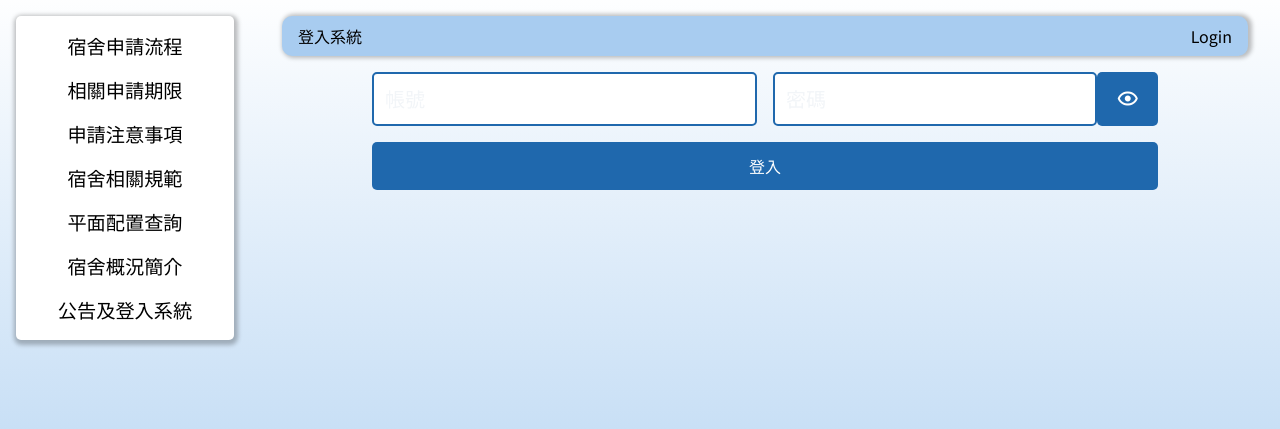
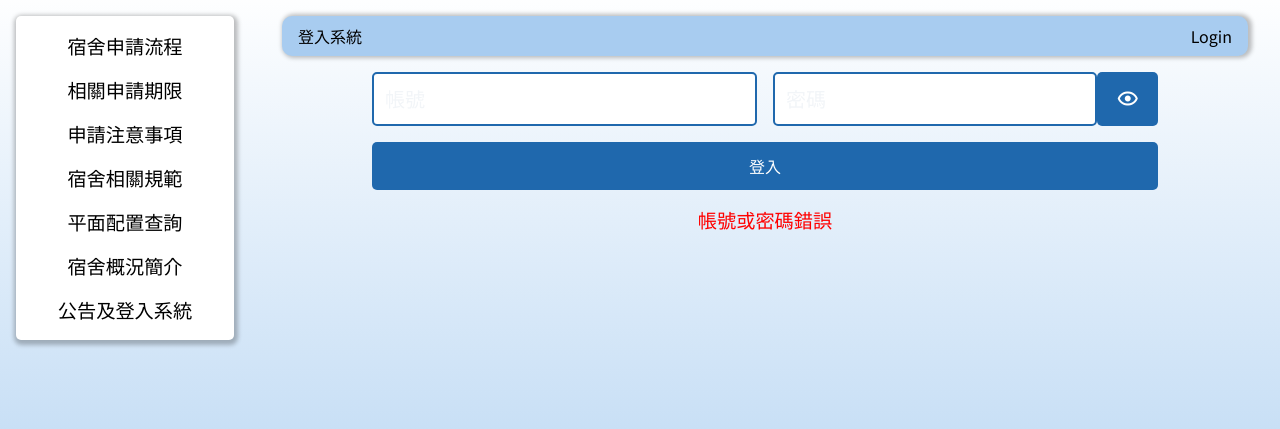
Before and after one commit to dachangjames/ccu-dorm-for-grads, a PHP site: page /?inner=login&auth=401 in a window 1280 px wide. Shown: the part 253-682 px from the top of the page. Run offline with PHP 8.4, Linux system fonts and the light colour scheme; some libraries are stand-ins or nearby versions.

Commit message:
fixed issue #24

```diff
--- a/class/Token.php
+++ b/class/Token.php
@@ -17,8 +17,8 @@ class Token
    * @param array $payload
    * Contains user account and password.
    *
-   * @return string|unset
-   * Return the access token if the payload is valid.
+   * @return string|int
+   * Return the access token if the payload is valid, if not, return 401 or 403.
    */
   public static function auth($payload)
   {
@@ -30,9 +30,9 @@ class Token
     $payload["pw"] = $hashed_pw;
 
     $tokens = self::sign($payload, $ACCESS_KEY, $REFRESH_KEY, self::ACCESS_EXP, self::REFRESH_EXP);
-    if (!$tokens) {
+    if ($tokens === 401 || $tokens === 403) {
       // wrong account or password
-      return;
+      return $tokens;
     }
 
     [$access_token, $refresh_token] = $tokens;
@@ -61,8 +61,8 @@ class Token
    * @param int $refresh_expired
    * The expired time of refresh token.
    *
-   * @return array|false
-   * Returns the signed JWT tokens, return false if the payload is invalid.
+   * @return array|int
+   * Returns the signed JWT tokens, return 401 or 403 if the payload is invalid.
    */
   private static function sign($payload, $access_key, $refresh_key, $access_expired, $refresh_expired)
   {
@@ -76,10 +76,10 @@ class Token
       // check if user exists
       if (!$user) {
         // wrong account
-        return false;
+        return 401;
       } else if ($user["pw"] !== $payload["pw"]) {
         // wrong password
-        return false;
+        return 403;
       } else {
         $perm = $user["perm"];
       }
--- a/page/pg_login.html
+++ b/div/div_login.php
@@ -1,5 +1,5 @@
 <div class="inner">
-  <p  class="inner-nav">
+  <p class="inner-nav">
     <a href="/" class="link">回首頁</a>
     /
     <span>登入系統</span>
@@ -18,9 +18,20 @@
       <input type="password" name="pw" required />
       <label for="pw">密碼</label>
       <i class='bx bx-show'></i>
-      <i class='bx bx-hide' ></i>
+      <i class='bx bx-hide'></i>
     </div>
     <button type="submit" class="action-button">登入</button>
+    <?php
+    if (isset($_GET["auth"])) {
+      echo "<p class='failed'>";
+      if ($_GET["auth"] === "401") {
+        echo "帳號或密碼錯誤";
+      } else if ($_GET["auth"] === "403") {
+        echo "密碼錯誤";
+      }
+      echo "</p>";
+    }
+    ?>
   </form>
 
   <style>
@@ -32,9 +43,15 @@
       width: 100%;
     }
 
-    .pg_login > button {
+    .pg_login>button {
       grid-column: 1 / -1;
       width: 100%;
     }
+
+    .pg_login>.failed {
+      color: red;
+      font-size: 1.2em;
+      grid-column: 1 / -1;
+    }
   </style>
 </div>
--- a/include/lib_transpage.php
+++ b/include/lib_transpage.php
@@ -25,8 +25,8 @@ if (isset($_GET["inner"])) {
   } else if (substr($_GET["inner"], 0, 3) === "map") {
     // transmap
     include "transmap.php";
-  } else if ($_GET["inner"] === "time") {
-    include "div/div_time.php";
+  } else if ($_GET["inner"] === "time" || $_GET["inner"] === "login") {
+    include "div/div_" . $_GET["inner"] . ".php";
   } else {
     // check if the file exist
     $filepath = substr($_GET["inner"], 0, 3) . "/" . $_GET["inner"] . ".php";
```
Also changed, not shown: include/lib_login.php (+10 -2 lines).
